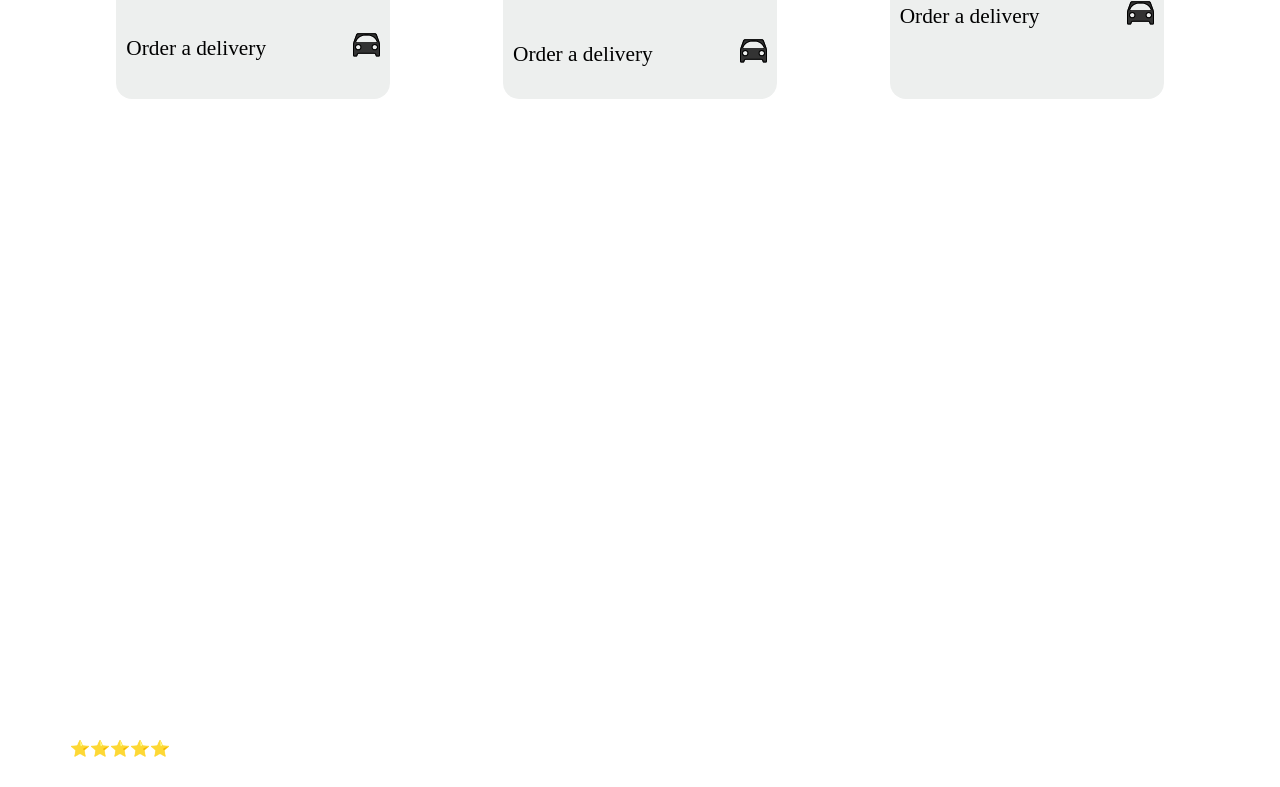
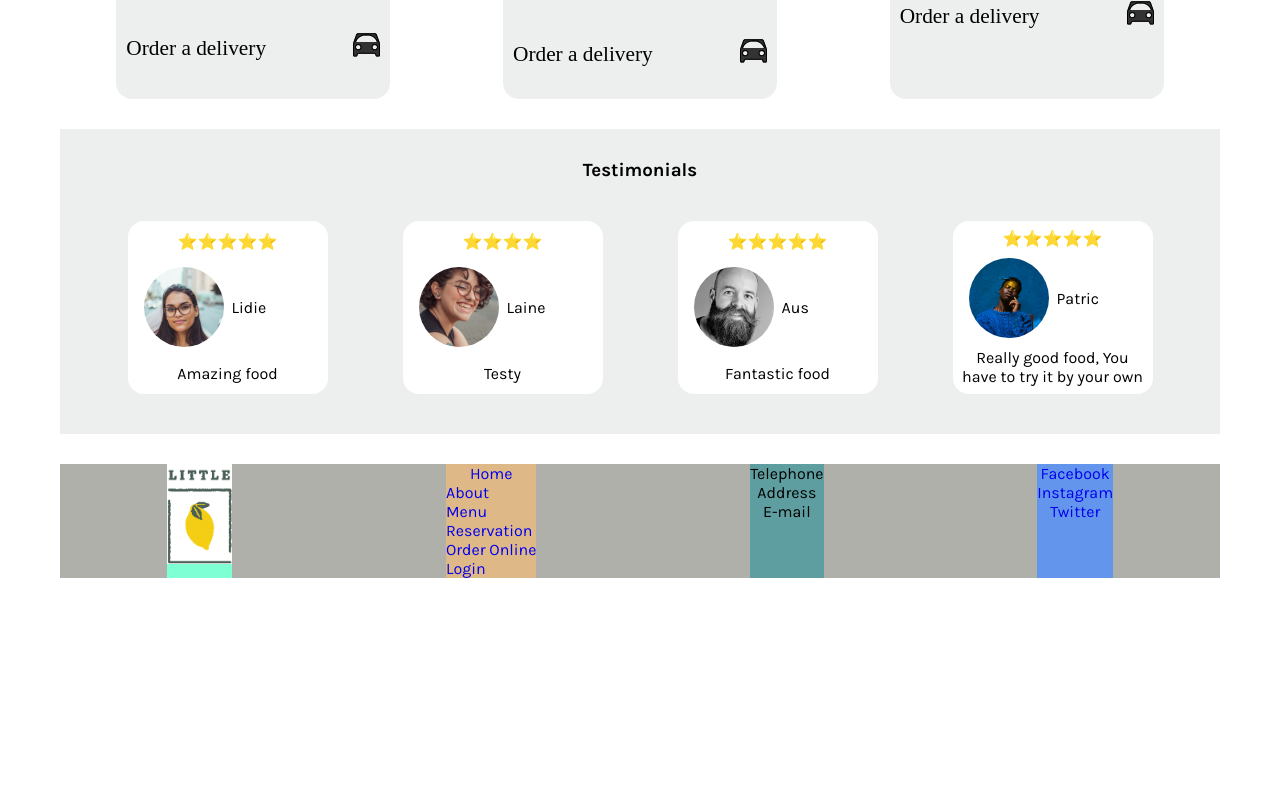
Before and after one commit to YuliiaKozik/little-lemon-restaurant, a React (Create React App) app: page / in a window 1280 px wide. Shown: the part 1180-1967 px from the top of the page. After the commit the page ends 1758 px from the top, so only its background shows below. Built offline with nearby package versions, Linux system fonts and the light colour scheme; a web font is replaced by a local one.

Commit message:
Add Testimonials Component, add changes in cardSection

```diff
--- a/src/components/Main/Main.css
+++ b/src/components/Main/Main.css
@@ -4,6 +4,7 @@
   grid-template-rows: 100px auto;
   row-gap: 5px;
   padding-top: 30px;
+  justify-content: center;
 }
 
 .headerOfCardsSection {
@@ -83,6 +84,7 @@
 @media screen and (min-width: 860px) {
   .cards {
     grid-template-columns: repeat(3, 1fr);
+    grid-template-rows: 1fr;
     justify-content: space-around;
   }
   .headerOfCardsSection {
--- a/src/components/Rating/Rating.css
+++ b/src/components/Rating/Rating.css
@@ -6,23 +6,21 @@
   align-items: center;
   row-gap: 10px;
   margin: 10px;
-  height: 200px;
+  padding: 8px;
+  max-height: 300px;
   width: 200px;
+  border-radius: 16px;
 }
 
 .mainAvatarContainer {
-  /* height: 100px;
-   width: 200px; */
-
   display: flex;
-  /* justify-content: space-between; */
   align-items: center;
 }
 
 .avatarImgContainer {
   height: 80px;
   width: 80px;
-  margin-right: 10px;
+  margin: 0 8px;
 }
 
 .avatarImg {
--- a/src/components/Testimonials/Testimonials.css
+++ b/src/components/Testimonials/Testimonials.css
@@ -0,0 +1,25 @@
+.testimonialsSection {
+  background-color: #edefee;
+  padding: 30px;
+  margin: 30px 0;
+  text-align: center;
+}
+.testimonialContainer {
+  display: grid;
+  justify-content: center;
+  justify-items: center;
+}
+
+@media screen and (min-width: 600px) {
+  .testimonialContainer {
+    margin-top: 30px;
+    grid-template-columns: repeat(2, 2fr);
+  }
+}
+
+@media screen and (min-width: 860px) {
+  .testimonialContainer {
+    grid-template-columns: repeat(4, 1fr);
+    grid-template-rows: 1fr;
+  }
+}
--- a/src/components/Testimonials/Testimonials.js
+++ b/src/components/Testimonials/Testimonials.js
@@ -1,9 +1,13 @@
+
+import "./Testimonials.css"
 import Rating from "../Rating/Rating";
 import testimonials from "../../testimonialsData";
 
 const Testimonials = () => {
     return (
-        <>
+        <div className="testimonialsSection">
+            <h3>Testimonials</h3>
+            <div className="testimonialContainer">
                 {testimonials.map((testimonial) =>
                     <Rating
                         key={testimonial.id}
@@ -12,8 +16,10 @@ const Testimonials = () => {
                         review={testimonial.review}
                         name={testimonial.name}
                     />)}
+            </div>
 
-        </>
+
+        </div>
     )
 }
 
```
Lines whose indentation alone changed are shown as unchanged.
